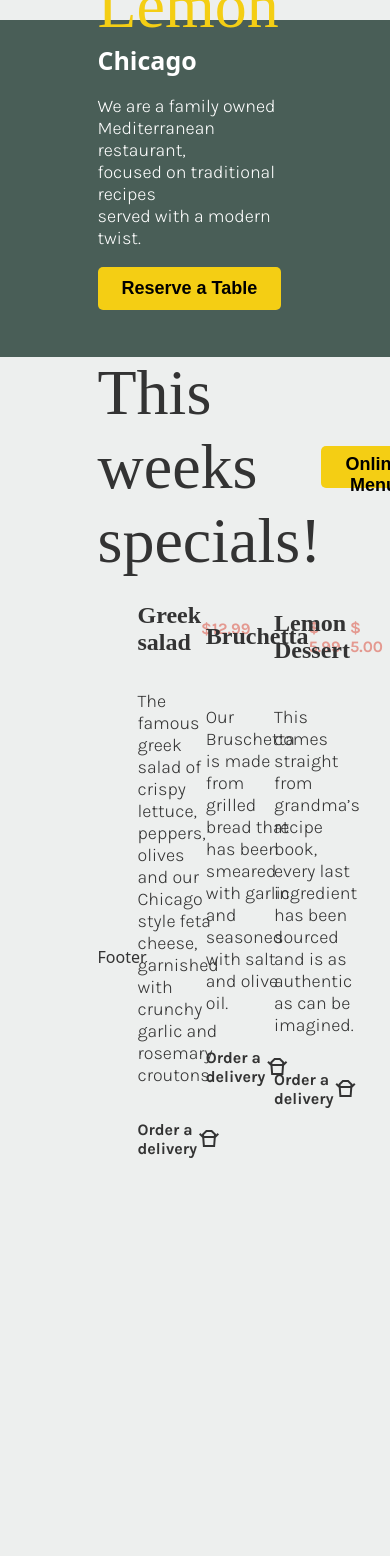
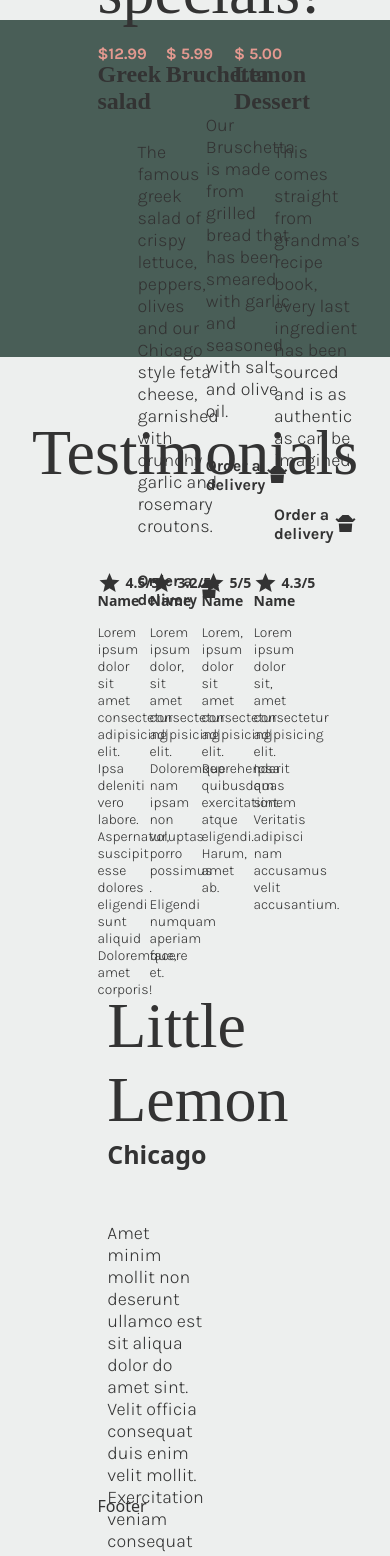
Before and after one commit to JacobTTorres/LittleLemon, a React (Create React App) app: page / in a window 390 px wide. Shown: the top 1556 px of the page. Before the commit the page ends 1162 px from the top, so only its background shows below. Built offline with nearby package versions, Linux system fonts and the light colour scheme; a web font is replaced by a local one.

Commit message:
going to add temperary imgs through links needs footer and responsive

```diff
--- a/public/index.html
+++ b/public/index.html
@@ -21,4 +21,8 @@
     rel="stylesheet"
     href="https://fonts.googleapis.com/css2?family=Material+Symbols+Outlined:opsz,wght,FILL,GRAD@20..48,100..700,0..1,-50..200"
   />
+  <link
+    rel="stylesheet"
+    href="https://fonts.googleapis.com/css2?family=Material+Symbols+Outlined:opsz,wght,FILL,GRAD@20..48,100..700,0..1,-50..200"
+  />
 </head>
--- a/src/components/main/Main.js
+++ b/src/components/main/Main.js
@@ -14,9 +14,9 @@ export default function Main() {
           <div className="card">
             <img src="" alt="" />
             <div className="cardTop">
-              <h4 className="itemTitle">Greek salad</h4>
               <p className="price">$12.99</p>
             </div>
+            <h4 className="itemTitle">Greek salad</h4>
             <div className="cardMid">
               <p className="cardInfo">
                 The famous greek salad of crispy lettuce, peppers, olives and
@@ -32,9 +32,9 @@ export default function Main() {
           <div className="card">
             <img src="" alt="" />
             <div className="cardTop">
-              <h4 className="itemTitle">Bruchetta</h4>
               <p className="price">$ 5.99</p>
             </div>
+            <h4 className="itemTitle">Bruchetta</h4>
             <div className="cardMid">
               <p className="cardInfo">
                 Our Bruschetta is made from grilled bread that has been smeared
@@ -49,9 +49,9 @@ export default function Main() {
           <div className="card">
             <img src="" alt="" />
             <div className="cardTop">
-              <h4 className="itemTitle">Lemon Dessert</h4>
               <p className="price">$ 5.00</p>
             </div>
+            <h4 className="itemTitle">Lemon Dessert</h4>
             <div className="cardMid">
               <p className="cardInfo">
                 This comes straight from grandma’s recipe book, every last
@@ -66,8 +66,87 @@ export default function Main() {
           </div>
         </div>
       </section>
-      <section className="testimonials"></section>
-      <section className="underHeader"></section>
+      <section className="testimonials">
+        <h1 className="testHeader">Testimonials</h1>
+        <div className="reviewContainer">
+          <div className="reviewCards">
+            <div className="cardTop">
+              <span class="material-symbols-outlined ratingIcon">grade</span>
+              <h5 className="rating">4.5/5</h5>
+            </div>
+            <div className="reviewer">
+              <img src="" alt="" className="reviewImg" />
+              <h5 className="reviewerName">Name</h5>
+            </div>
+            <p className="reviewText">
+              Lorem ipsum dolor sit amet consectetur adipisicing elit. Ipsa
+              deleniti vero labore. Aspernatur, suscipit esse dolores eligendi
+              sunt aliquid Doloremque, amet corporis!
+            </p>
+          </div>
+          <div className="reviewCards">
+            <div className="cardTop">
+              <span class="material-symbols-outlined ratingIcon">grade</span>
+              <h5 className="rating">3.2/5</h5>
+            </div>
+            <div className="reviewer">
+              <img src="" alt="" className="reviewImg" />
+              <h5 className="reviewerName">Name</h5>
+            </div>
+            <p className="reviewText">
+              Lorem ipsum dolor, sit amet consectetur adipisicing elit.
+              Doloremque nam ipsam non voluptas porro possimus . Eligendi
+              numquam aperiam facere et.
+            </p>
+          </div>
+          <div className="reviewCards">
+            <div className="cardTop">
+              <span class="material-symbols-outlined ratingIcon">grade</span>
+              <h5 className="rating">5/5</h5>
+            </div>
+            <div className="reviewer">
+              <img src="" alt="" className="reviewImg" />
+              <h5 className="reviewerName">Name</h5>
+            </div>
+            <p className="reviewText">
+              Lorem, ipsum dolor sit amet consectetur adipisicing elit.
+              Reprehenderit quibusdam exercitationem atque eligendi. Harum, amet
+              ab.
+            </p>
+          </div>
+          <div className="reviewCards">
+            <div className="cardTop">
+              <span class="material-symbols-outlined ratingIcon">grade</span>
+              <h5 className="rating">4.3/5</h5>
+            </div>
+            <div className="reviewer">
+              <img src="" alt="" className="reviewImg" />
+              <h5 className="reviewerName">Name</h5>
+            </div>
+            <p className="reviewText">
+              Lorem ipsum dolor sit, amet consectetur adipisicing elit. Ipsa
+              quas sint. Veritatis adipisci nam accusamus velit accusantium.
+            </p>
+          </div>
+        </div>
+      </section>
+      <section className="lowerHeader">
+        <div className="lowerLeft">
+          <h1 className="lowerHead">Little Lemon</h1>
+          <h3 className="lowerLocation">Chicago</h3>
+          <p className="lowerInfo">
+            Amet minim mollit non deserunt ullamco est sit aliqua dolor do amet
+            sint. Velit officia consequat duis enim velit mollit. Exercitation
+            veniam consequat sunt nostrud amet. Amet minim mollit non deserunt
+            ullamco est sit aliqua dolor do amet sint. Velit officia consequat
+            duis enim velit mollit.
+          </p>
+        </div>
+        <div className="lowerRight">
+          <img src="" alt="" className="bottomImg" />
+          <img src="" alt="" className="topImg" />
+        </div>
+      </section>
     </main>
   );
 }
--- a/src/components/main/main.css
+++ b/src/components/main/main.css
@@ -14,6 +14,10 @@
 .cardBottom {
   padding: 0.25rem 2.5rem;
   margin: 0.25rem 0;
+}
+
+.material-symbols-outlined {
+  font-variation-settings: 'FILL' 1, 'wght' 400, 'GRAD' 0, 'opsz' 24;
 }
 
 /* main-speacials */
@@ -82,4 +86,90 @@
 
 /* main-testimonials */
 
+.testimonials {
+  width: 100%;
+  height: 65vh;
+  display: flex;
+  justify-content: center;
+  align-items: center;
+  flex-direction: column;
+}
+
+.testHeader {
+  margin: 10vh 0;
+}
+
+.reviewContainer {
+  height: 100%;
+  width: 100%;
+  display: flex;
+  justify-content: space-between;
+  align-items: flex-start;
+  flex-direction: row;
+  flex-wrap: wrap;
+}
+
+.reviewCards {
+  width: 20%;
+  height: 50%;
+  display: flex;
+  justify-content: flex-start;
+  flex-direction: column;
+}
+
+.cardTop {
+  display: flex;
+  justify-content: flex-start;
+  align-items: center;
+  height: 1vh;
+  width: 100%;
+  padding: 0;
+}
+
+.rating,
+.ratingIcon,
+.reviewerName {
+  margin: 0 0.25rem 0 0;
+  font-weight: bold;
+  font-size: 14px;
+}
+
+.reviewText {
+  font-size: 14px;
+}
+
 /* main-testimonials ^^^*/
+
+/* lower-header */
+
+.lowerHeader {
+  height: 65vh;
+  width: 100%;
+  display: flex;
+  justify-content: center;
+  align-items: flex-start;
+  padding-top: 5vh;
+}
+
+.lowerLeft,
+.lowerRight {
+  width: 45%;
+}
+.lowerLeft {
+  display: flex;
+  justify-content: space-between;
+  align-items: flex-start;
+  flex-direction: column;
+  height: 50%;
+}
+
+.lowerRight {
+  position: relative;
+  height: 100%;
+}
+
+.lowerLocation {
+  margin-bottom: 4vh;
+}
+
+/* lower-header ^^^*/
```
